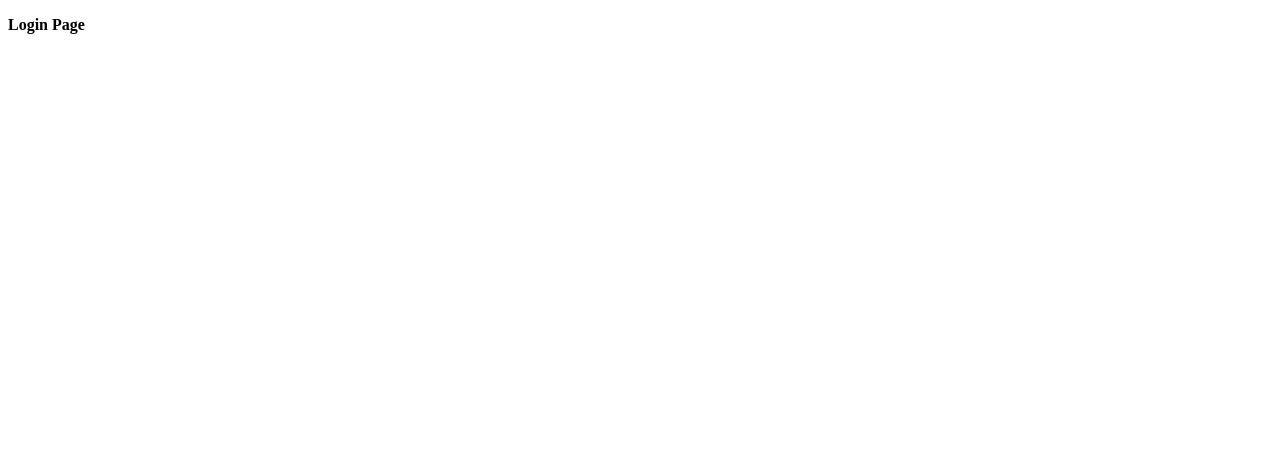
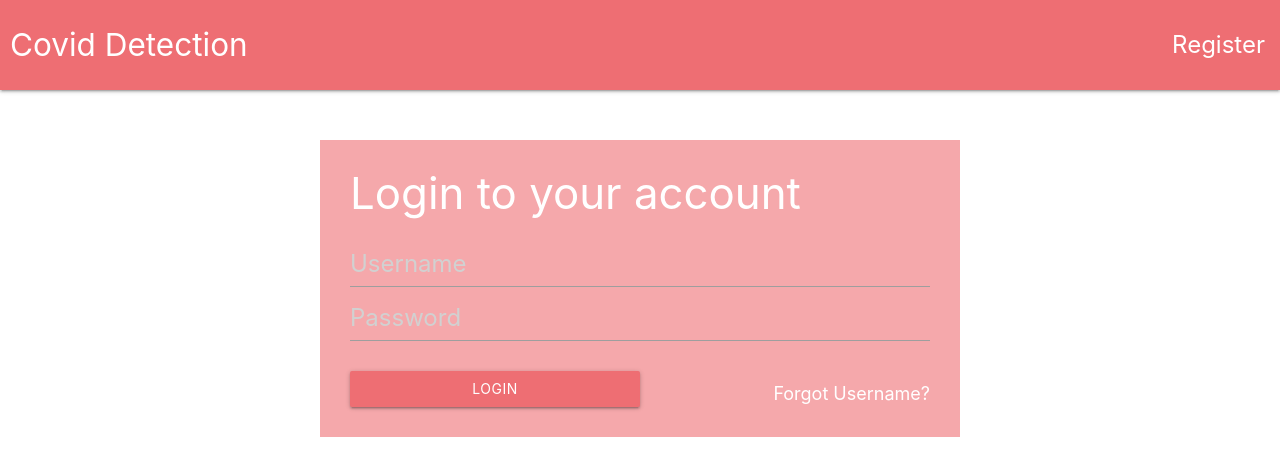
Before and after one commit to vasu2907/CovidDetection, a Django app: page / in a window 1280 px wide. Before the commit the part shown is almost empty. Shown: the top 476 px of the page. Run offline with Django 3.2, Linux system fonts and the light colour scheme; some libraries are stand-ins or nearby versions.

Commit message:
designed UI for login page

```diff
--- a/templates/login.html
+++ b/templates/login.html
@@ -1,11 +1,39 @@
 <!DOCTYPE html>
 <html lang="en">
 <head>
-    <meta charset="UTF-8">
-    <meta name="viewport" content="width=device-width, initial-scale=1.0">
+
+    <link rel="stylesheet" href="https://cdnjs.cloudflare.com/ajax/libs/materialize/1.0.0/css/materialize.min.css">
+    <link href="https://fonts.googleapis.com/icon?family=Material+Icons" rel="stylesheet">
+    <link type="text/css" rel="stylesheet" href="css/materialize.min.css"  media="screen,projection"/>
+
+    <meta name="viewport" content="width=device-width, initial-scale=1.0"/>
+
     <title>Login Page</title>
 </head>
-<body>
-    <p><b>Login Page</b></p>
+<body style="background: white;">
+    <nav style="height: 90px;line-height: 90px;">
+        <div class="nav-wrapper">
+        <a href="#" class="brand-logo" style="padding-left: 10px;">Covid Detection</a>
+        <ul id="nav-mobile" class="right hide-on-med-and-down">
+            <li><a href="register" style="font-size: x-large;">Register</a></li>
+        </ul>
+        </div>
+    </nav>
+
+    <div class="col-md-12" style="margin-top: 50px;">
+        <div class="row">
+            <div class="log-form" style="width: 50%;margin-left: 25%;background: #f5a8ab;padding: 30px;">
+                <h3 style="margin: 0px;color: white;">Login to your account</h3>
+                <br>
+                <form action="loginHandler" method="POST">
+                  <input type="text" title="username" placeholder="Username" style="font-size: x-large;"/>
+                  <input type="password" title="username" placeholder="Password" style="font-size: x-large;"/>
+                  <br><br>
+                  <button type="submit" class="btn" style="background: #ee6e73;width: 50%;">Login</button>
+                  <a class="forgot" href="#" style="float: right;line-height: 2.5;font-size: large;color: white;">Forgot Username?</a>
+                </form>
+            </div>
+        </div>
+    </div>
 </body>
 </html>
```
